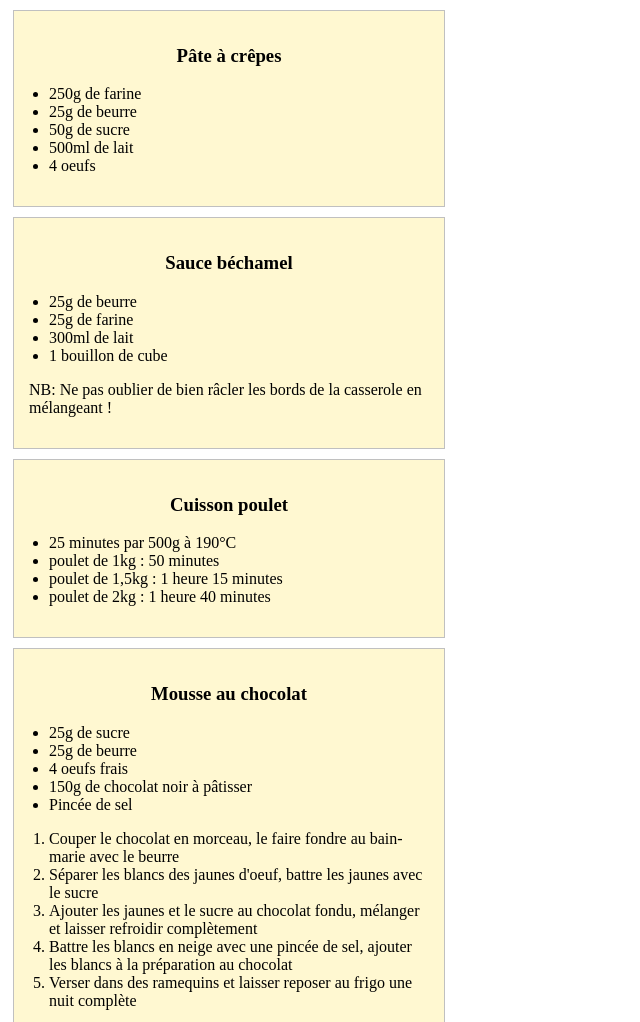
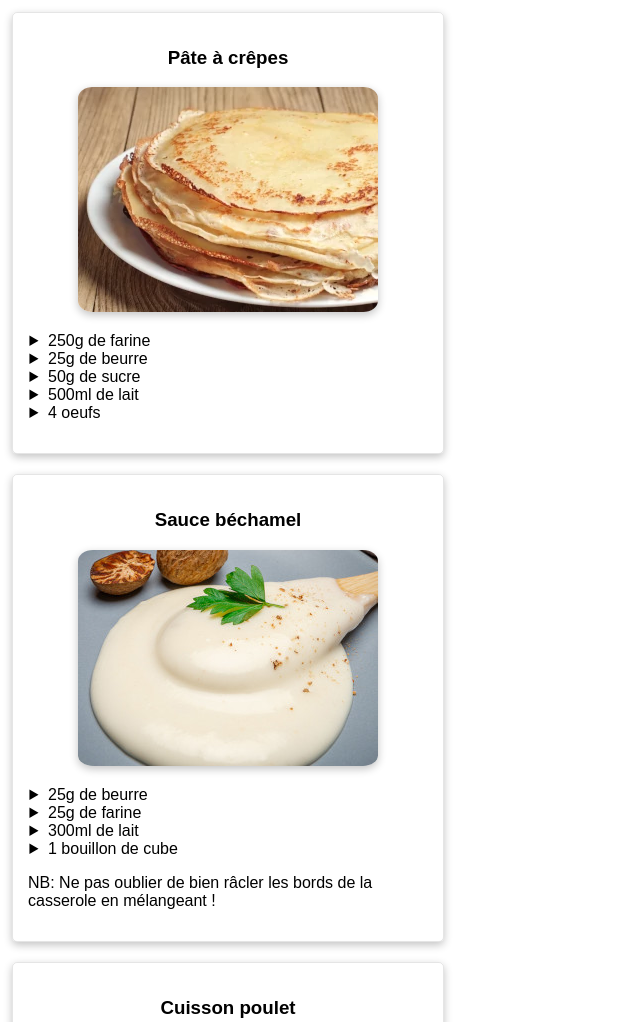
Before and after one commit to adrien-fichet/recettes, a plain HTML site: page index.html in a window 1280 px wide. Shown: the top 1022 px of the page, without its empty margins (0-640 px from the left). Drawn offline with Linux system fonts and the light colour scheme.

Commit message:
Add images

```diff
--- a/index.html
+++ b/index.html
@@ -4,11 +4,12 @@
     <meta charset="utf-8">
     <meta name="viewport" content="width=device-width, initial-scale=1">
     <title>Recettes</title>
-    <link rel="stylesheet" href="main.css?v=1">
+    <link rel="stylesheet" href="main.css?v=2">
 </head>
 <body>
   <div class="recette">
       <h3>Pâte à crêpes</h3>
+      <p class="image"><img src="./img/crepes.webp" alt="crepes" /></p>
       <ul>
           <li>250g de farine</li>
           <li>25g de beurre</li>
@@ -19,6 +20,7 @@
   </div>
   <div class="recette">
       <h3>Sauce béchamel</h3>
+      <p class="image"><img src="./img/sauce-bechamel.jpeg" alt="sauce-bechamel" /></p>
       <ul>
           <li>25g de beurre</li>
           <li>25g de farine</li>
@@ -29,6 +31,7 @@
   </div>
   <div class="recette">
       <h3>Cuisson poulet</h3>
+      <p class="image"><img src="./img/poulet-roti.webp" alt="poulet-roti" /></p>
       <ul>
           <li>25 minutes par 500g à 190°C</li>
           <li>poulet de 1kg : 50 minutes</li>
@@ -38,6 +41,7 @@
   </div>
   <div class="recette">
       <h3>Mousse au chocolat</h3>
+      <p class="image"><img src="./img/mousse-chocolat.jpg" alt="mousse-chocolat" /></p>
       <ul>
           <li>25g de sucre</li>
           <li>25g de beurre</li>
@@ -55,6 +59,7 @@
   </div>
   <div class="recette">
       <h3>Tiramisu</h3>
+      <p class="image"><img src="./img/tiramisu.webp" alt="tiramisu" /></p>
       <ul>
           <li>250g de mascarpone</li>
           <li>3 oeufs</li>
@@ -66,6 +71,7 @@
   </div>
   <div class="recette">
       <h3>Velouté de fenouil</h3>
+      <p class="image"><img src="./img/veloute-fenouil.jpg" alt="veloute-fenouil" /></p>
       <ul>
           <li>2 fenouils</li>
           <li>1 oignon</li>
@@ -84,5 +90,11 @@
           <li>Mixer le tout</li>
       </ol>
   </div>
+  <div class="recette">
+    <h3>Gâteau au chocolat et coco</h3>
+    <ul>
+        <li>TODO</li>
+    </ul>
+  </div>
 </body>
 </html>
--- a/main.css
+++ b/main.css
@@ -1,6 +1,8 @@
 body {
-    font-family: serif;
-    margin: 3px;
+    font-family: sans-serif;
+    margin: 2px;
+    display: flex;
+    flex-direction: column;
 }
 
 h3 {
@@ -11,10 +13,24 @@ ul, ol {
     padding-left: 20px;
 }
 
+ul {
+    list-style: disclosure-closed;
+}
+
 .recette {
     padding: 15px;
     margin: 10px;
     max-width: 400px;
-    border: 1px solid silver;
-    background-color: rgb(255, 248, 209);
+    border: 1px solid rgba(0, 0, 0, 0.1);
+    border-radius: 5px;
+    box-shadow: rgba(0, 0, 0, 0.24) 0px 3px 8px;
 }
+
+.image {
+    text-align: center;
+}
+
+img {
+    border-radius: 5%;
+    box-shadow: rgba(0, 0, 0, 0.24) 0px 3px 8px;
+}
```
Also changed, not shown: img/crepes.webp (added), img/mousse-chocolat.jpg (added), img/poulet-roti.webp (added), img/sauce-bechamel.jpeg (added), img/tiramisu.webp (added), img/veloute-fenouil.jpg (added).
